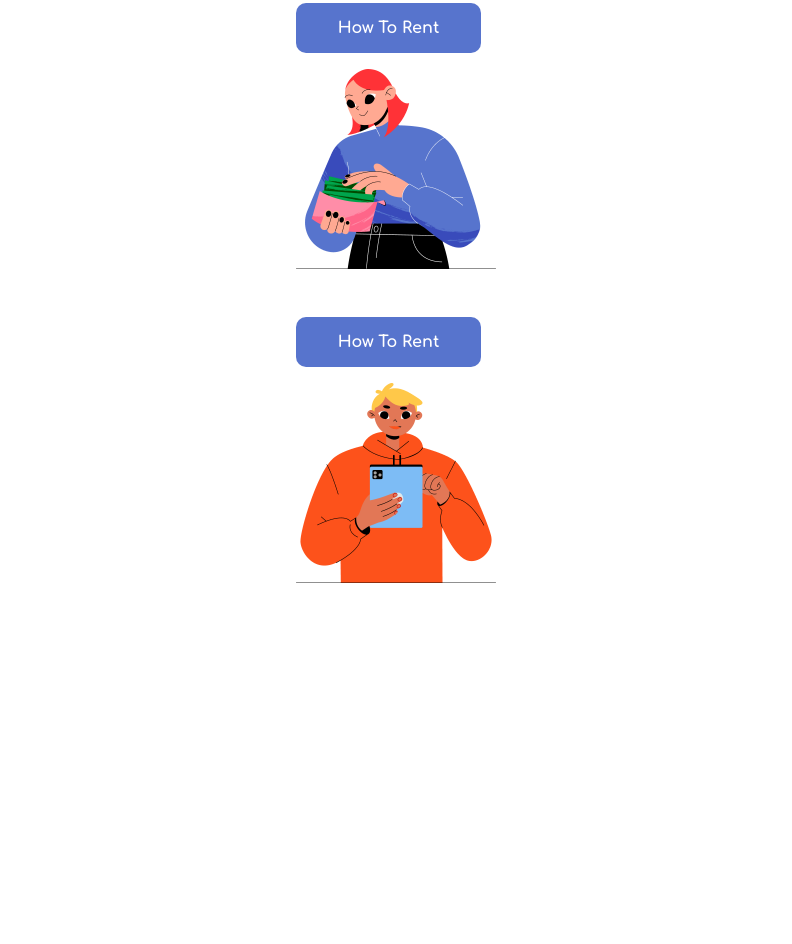
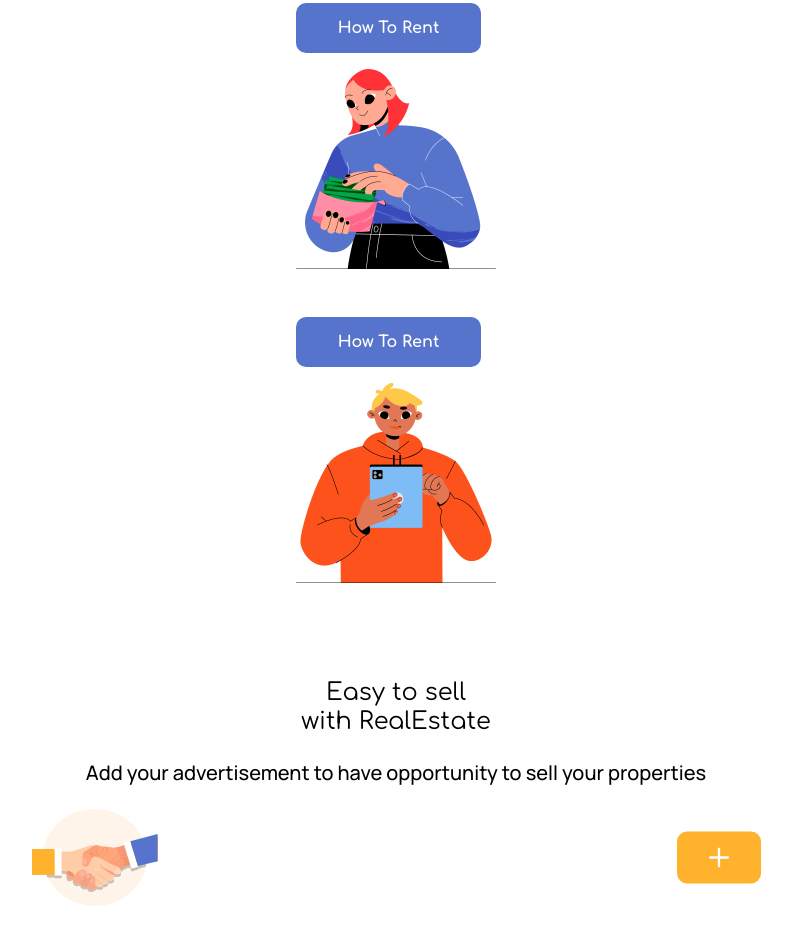
Before and after one commit to AleksandrSoiko/rent-me-draft, a website built with Parcel: page src/index.html in a window 1280 px wide. Shown: the part 2321-3265 px from the top of the page, without its empty margins (244-1036 px from the left). Before the commit the page ends 2952 px from the top, so only its background shows below. Built offline with nearby package versions, Linux system fonts and the light colour scheme; files whose address does not match are found by name.

Commit message:
section 7 / Easy to sell  with RealEstate

```diff
--- a/src/partials/HomePage/homePage.html
+++ b/src/partials/HomePage/homePage.html
@@ -679,4 +679,30 @@
       </li>
     </ul>
   </section>
+  <section class="my-12 mx-4">
+    <p
+      class="font-Comfortaa text-2xl font-normal leading-[1.8rem] w-[11.875rem] text-center mr-[auto] ml-[auto]"
+    >
+      Easy to sell with RealEstate
+    </p>
+    <p
+      class="font-Manrope text-xl font-medium leading-[1.5rem] text-center my-6"
+    >
+      Add your advertisement to have opportunity to sell your properties
+    </p>
+    <div class="flex items-center justify-around">
+      <svg width="126" height="97" viewBox="0 0 126 97" fill="none">
+        <use href="partials/HomePage/sprite.svg#contecnt_block"></use>
+      </svg>
+      <svg
+        width="84"
+        height="53"
+        viewBox="0 0 84 53"
+        fill="none"
+        xmlns="http://www.w3.org/2000/svg"
+      >
+        <use href="partials/HomePage/sprite.svg#add"></use>
+      </svg>
+    </div>
+  </section>
 </main>
```
Also changed, not shown: src/partials/HomePage/sprite.svg (added).
